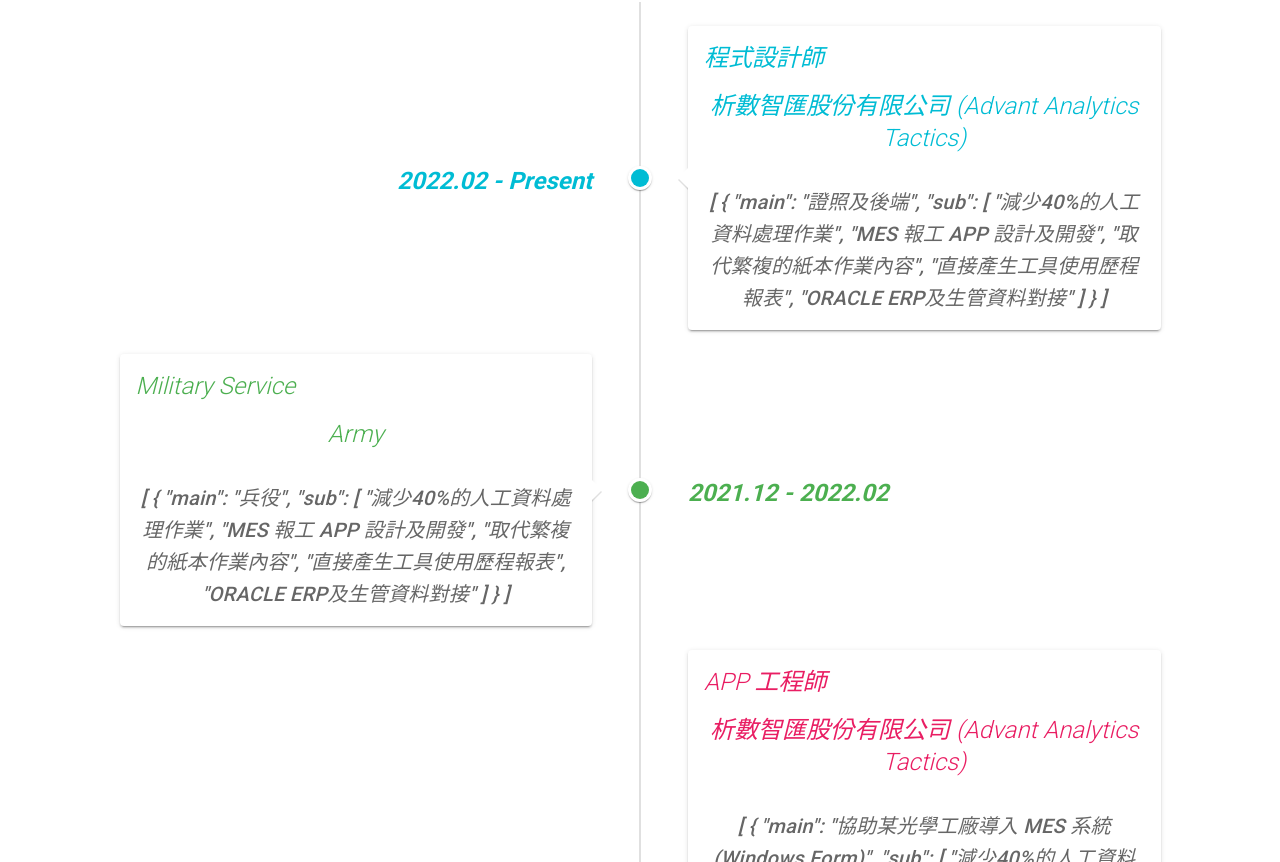
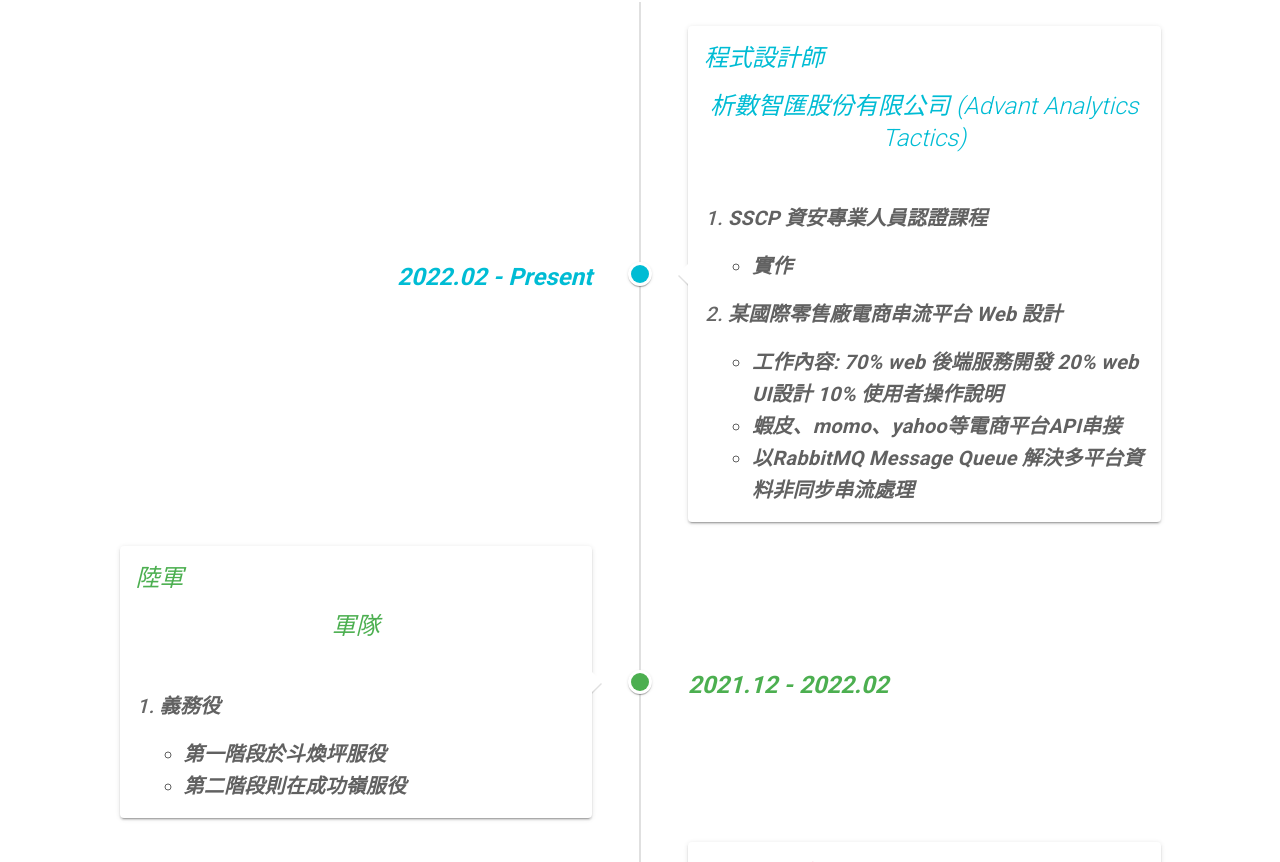
Before and after one commit to kuanchengLiu/TommyLiu, a Vue app: page / in a window 1280 px wide. Shown: the part 1458-2320 px from the top of the page. Built offline with nearby package versions, Linux system fonts and the light colour scheme.

Commit message:
fix UI bug and design new layout formate

```diff
--- a/src/assets/scss/main.scss
+++ b/src/assets/scss/main.scss
@@ -38,3 +38,16 @@ $grey-lighten-4: #616161;
     text-align: center;
     font-size: 25px;
 }
+
+.experence-main {
+    padding-top: 1rem;
+    color: $grey-lighten-4;
+    height: 100%;
+    font-weight: bold;
+    text-align: left;
+}
+.experence-sub {
+    color: $grey-lighten-4;
+    font-weight: bold;
+    text-align: left;
+}
--- a/src/components/TimeLine.vue
+++ b/src/components/TimeLine.vue
@@ -17,7 +17,16 @@
                             {{ year.workFor }}
                         </v-card-subtitle>
                         <v-card-text class="text-h6">
-                            {{ year.detail }}
+                            <ol>
+                                <li v-for="(item) in year.detail" :key="item">
+                                    <p class="experence-main">{{ item.main }}</p>
+                                    <ul>
+                                        <li class="experence-sub" v-for="(index) in item.sub" :key="index">
+                                            {{ index }}
+                                        </li>
+                                    </ul>
+                                </li>
+                            </ol>
                         </v-card-text>
                     </v-card>
                 </v-timeline-item>
@@ -39,33 +48,35 @@ export default {
                     detail:
                         [
                             {
-                                main: "證照及後端",
+                                main: "SSCP 資安專業人員認證課程",
                                 sub: [
-                                    "減少40%的人工資料處理作業",
-                                    "MES 報工 APP 設計及開發",
-                                    "取代繁複的紙本作業內容",
-                                    "直接產生工具使用歷程報表",
-                                    "ORACLE ERP及生管資料對接"
+                                    "實作"
                                 ]
                             },
-                        ],
+                            {
+                                main: "某國際零售廠電商串流平台 Web 設計",
+                                sub: [
+                                    "工作內容: 70% web 後端服務開發 20% web UI設計 10% 使用者操作說明",
+                                    "蝦皮、momo、yahoo等電商平台API串接",
+                                    "以RabbitMQ Message Queue 解決多平台資料非同步串流處理"
+                                ]
+                            },
+                        ]
+
                 },
                 {
                     color: 'green',
                     year: '2021.12 - 2022.02',
-                    title: 'Military Service',
-                    workFor: "Army",
+                    title: '陸軍',
+                    workFor: "軍隊",
                     detail:
                         [
                             {
-                                main: "兵役",
+                                main: "義務役",
                                 sub: [
-                                    "減少40%的人工資料處理作業",
-                                    "MES 報工 APP 設計及開發",
-                                    "取代繁複的紙本作業內容",
-                                    "直接產生工具使用歷程報表",
-                                    "ORACLE ERP及生管資料對接"
-                                ]
+                                    "第一階段於斗煥坪服役",
+                                    "第二階段則在成功嶺服役"
+                                ],
                             },
                         ]
                 },
@@ -77,9 +88,9 @@ export default {
                     detail:
                         [
                             {
-                                main: "協助某光學工廠導入 MES 系統(Windows Form)",
+                                main: "某光學工廠 MES 系統後台(Windows Form)",
                                 sub: [
-                                    "減少40%的人工資料處理作業",
+                                    "工作內容: 80% windows後台開發 20%現場人員訪談及使用教學",
                                     "MES 報工 APP 設計及開發",
                                     "取代繁複的紙本作業內容",
                                     "直接產生工具使用歷程報表",
@@ -106,9 +117,9 @@ export default {
                     detail:
                         [
                             {
-                                main: "協助某光學工廠導入 MES 系統(Android App)",
+                                main: "某光學工廠 MES APP 線上開報工專案(Android App)",
                                 sub: [
-                                    "減少40%的人工資料處理作業",
+                                    "工作內容: 70% APP 程式開發 30%現場人員訪談、使用環境測試及使用教學",
                                     "MES 報工 APP 設計及開發",
                                     "取代繁複的紙本作業內容",
                                     "直接產生工具使用歷程報表",
@@ -120,7 +131,7 @@ export default {
                 {
                     color: 'orange',
                     year: '2018.07 - 2021.06',
-                    title: '靜宜大學',
+                    title: '靜宜大學 資訊工程學系',
                     detail:
                         [
                             {
```
